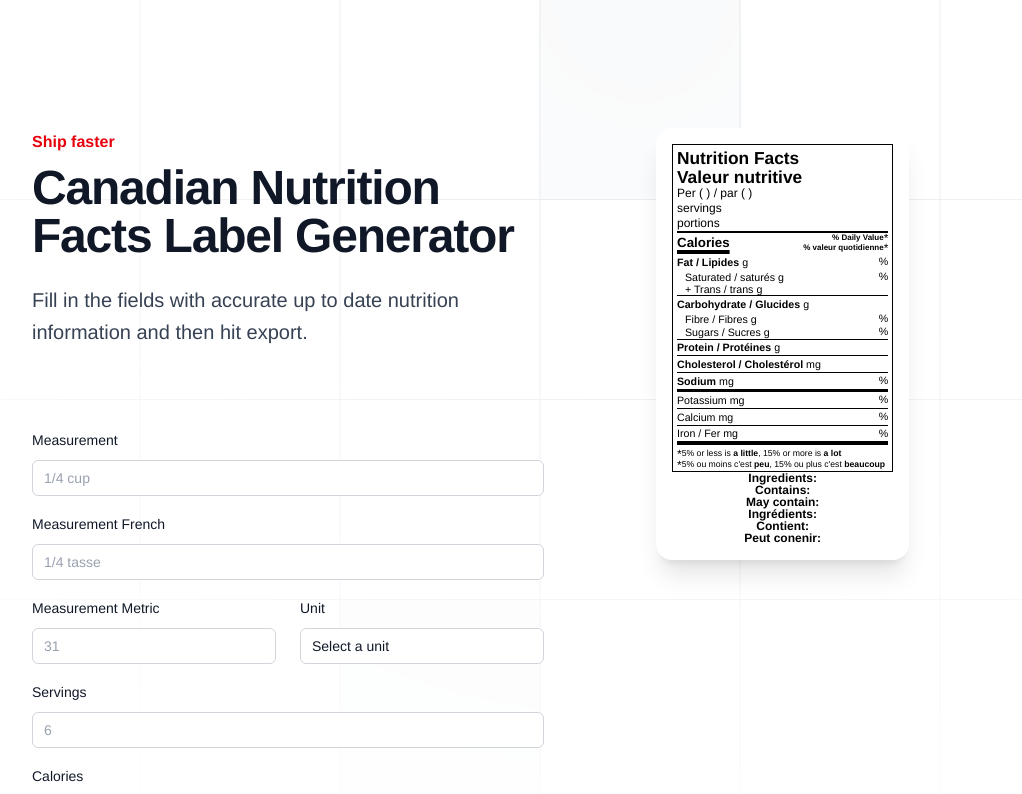
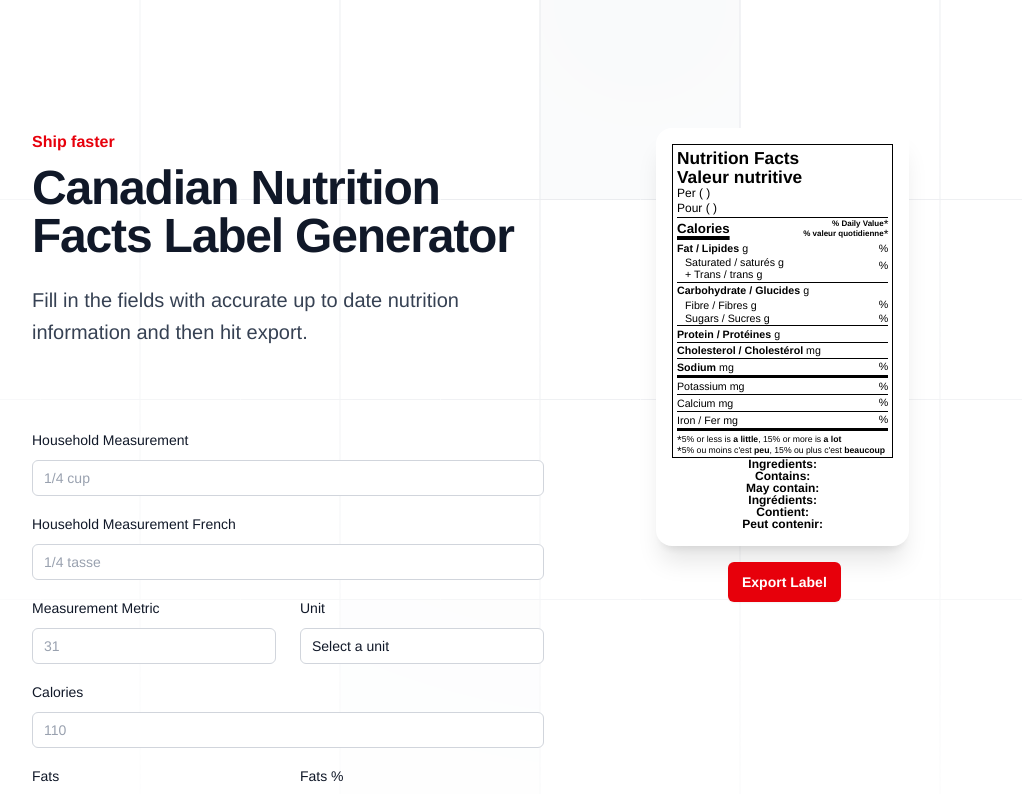
Before and after one commit to IsaiahPaget/freenutritionlabels, a Vue app: page / in a window 1280 px wide. Shown: the top 794 px of the page, without its empty margins (0-1022 px from the left). Built offline with nearby package versions, Linux system fonts and the light colour scheme.

Commit message:
can export

```diff
--- a/package.json
+++ b/package.json
@@ -10,6 +10,7 @@
   },
   "dependencies": {
     "@tailwindcss/vite": "^4.1.6",
+    "html-to-image": "^1.11.13",
     "tailwindcss": "^4.1.6",
     "vue": "^3.5.13"
   },
--- a/src/App.vue
+++ b/src/App.vue
@@ -1,11 +1,12 @@
 <script setup lang="ts">
 import { ref } from 'vue'
+import * as htmlToImage from 'html-to-image';
 
 const measurement = ref("")
 const measurement_fr = ref("")
 const measurement_metric = ref("")
 const measurement_unit = ref("")
-const servings = ref("")
+// const servings = ref("")
 
 const calories = ref("")
 const fats = ref("")
@@ -44,6 +45,17 @@ const may_contain = ref("")
 const may_contain_fr = ref("")
 const contains = ref("")
 const contains_fr = ref("")
+
+const onDownload = async () => {
+	htmlToImage.toJpeg(document.getElementById('nutritionlabel'), { quality: 0.95 })
+		.then(function (dataUrl) {
+			var link = document.createElement('a');
+			link.download = 'nutritionlabel.jpeg';
+			link.href = dataUrl;
+			link.click();
+		});
+}
+
 </script>
 
 <template>
@@ -82,16 +94,15 @@ const contains_fr = ref("")
 			</div>
 			<div
 				class="-mt-12 -ml-12 p-12 lg:sticky lg:top-4 lg:col-start-2 lg:row-span-2 lg:row-start-1 lg:overflow-hidden">
-				<div class="w-[190pt] p-4 shadow-xl rounded-2xl bg-white">
+				<div id="nutritionlabel" class="w-[190pt] p-4 shadow-xl rounded-2xl bg-white">
 					<div class="border-[0.5pt] p-[3pt] leading-[10pt] text-[8pt]">
 						<h2 class="font-black text-[13pt] leading-[14pt]">Nutrition Facts</h2>
 						<h2 class="font-black text-[13pt] leading-[14pt]">Valeur nutritive</h2>
 						<p class="text-[9pt] leading-[11pt]">Per {{ measurement }} ({{ measurement_metric }} {{
-							measurement_unit }}) / par {{ measurement_fr }} ({{ measurement_metric }} {{
 							measurement_unit }})</p>
-						<p class="text-[9pt] leading-[11pt]">{{ servings }} servings</p>
-						<p class="text-[9pt] leading-[11pt]">{{ servings }} portions</p>
-						<hr class="h-[1pt] bg-black border-0 mt-[1px]" />
+						<p class="text-[9pt] leading-[11pt]">Pour {{ measurement_fr }} ({{ measurement_metric }} {{
+							measurement_unit }})</p>
+						<hr class="h-[1pt] bg-black border-0 my-[1px]" />
 						<div class="flex justify-between">
 							<h3
 								class="font-black underline underline-offset-3 mb-[2px] [text-decoration-thickness:3pt] text-[10pt] leading-[14.5pt]">
@@ -109,40 +120,40 @@ const contains_fr = ref("")
 									g</span></p>
 							<p class="">{{ fats_percent }} %</p>
 						</div>
-						<div class="flex justify-between items-center">
-							<p class="leading-[9pt] [text-indent:6pt]">Saturated / saturés <span
-									class="font-normal">{{ saturated }} g</span></p>
-							<p class="">{{ saturated_percent }} %</p>
+						<div class="flex justify-between items-center relative">
+							<p class="leading-[9pt] [text-indent:6pt]">Saturated / saturés <span class="font-normal">{{
+								saturated }} g</span></p>
+							<p class="absolute right-0 -bottom-1">{{ saturated_percent }} %</p>
 						</div>
 						<div class="flex justify-between items-center">
-							<p class="leading-[9pt] [text-indent:6pt]">+ Trans / trans <span
-									class="font-normal">{{ trans }} g</span></p>
+							<p class="leading-[9pt] [text-indent:6pt]">+ Trans / trans <span class="font-normal">{{
+								trans }} g</span></p>
 						</div>
-						<hr class="h-[0.5pt] bg-black border-0" />
+						<hr class="h-[0.5pt] bg-black border-0 mt-[1pt]" />
 						<div class="flex justify-between ">
-							<p class="font-black leading-[12pt]">Carbohydrate / Glucides <span
-									class="font-normal">{{ carbs }} g</span></p>
+							<p class="font-black leading-[12pt]">Carbohydrate / Glucides <span class="font-normal">{{
+								carbs }} g</span></p>
 						</div>
 						<div class="flex justify-between items-center">
-							<p class="leading-[9pt] [text-indent:6pt]">Fibre / Fibres <span
-									class="font-normal">{{ fibre }} g</span></p>
+							<p class="leading-[9pt] [text-indent:6pt]">Fibre / Fibres <span class="font-normal">{{ fibre
+							}} g</span></p>
 							<p class="">{{ fibre_percent }} %</p>
 						</div>
 						<div class="flex justify-between items-center">
-							<p class="leading-[9pt] [text-indent:6pt]">Sugars / Sucres <span
-									class="font-normal">{{ sugar }} g</span></p>
+							<p class="leading-[9pt] [text-indent:6pt]">Sugars / Sucres <span class="font-normal">{{
+								sugar }} g</span></p>
 							<p class="">{{ sugar_percent }} %</p>
 						</div>
 						<hr class="h-[0.5pt] bg-black border-0" />
 						<div class="flex justify-between ">
-							<p class="font-black leading-[12pt]">Protein / Protéines <span
-									class="font-normal">{{ protein }}
+							<p class="font-black leading-[12pt]">Protein / Protéines <span class="font-normal">{{
+								protein }}
 									g</span></p>
 						</div>
 						<hr class="h-[0.5pt] bg-black border-0" />
 						<div class="flex justify-between ">
-							<p class="font-black leading-[12pt]">Cholesterol / Cholestérol <span
-									class="font-normal">{{ cholesterol }} mg</span></p>
+							<p class="font-black leading-[12pt]">Cholesterol / Cholestérol <span class="font-normal">{{
+								cholesterol }} mg</span></p>
 						</div>
 						<hr class="h-[0.5pt] bg-black border-0" />
 						<div class="flex justify-between items-center">
@@ -159,7 +170,7 @@ const contains_fr = ref("")
 						<hr class="h-[0.5pt] bg-black border-0" />
 						<div class="flex justify-between items-center">
 							<p class="leading-[12pt]">Calcium <span class="font-normal">{{ calcium }} mg</span></p>
-							<p class="">{{ calcium_percent}} %</p>
+							<p class="">{{ calcium_percent }} %</p>
 						</div>
 						<hr class="h-[0.5pt] bg-black border-0" />
 						<div class="flex justify-between items-center">
@@ -205,11 +216,14 @@ const contains_fr = ref("")
 							{{ contains_fr }}
 						</p>
 						<p>
-							<strong>Peut conenir: </strong>
+							<strong>Peut contenir: </strong>
 							{{ may_contain_fr }}
 						</p>
 					</div>
 				</div>
+				<button @click="onDownload"
+					class="rounded-md ml-18 mt-4 bg-red-600 px-3.5 py-2.5 text-sm font-semibold text-white shadow-xs hover:bg-red-500 focus-visible:outline-2 focus-visible:outline-offset-2 focus-visible:outline-red-600">Export
+					Label</button>
 
 			</div>
 			<div
@@ -219,8 +233,8 @@ const contains_fr = ref("")
 						<div class="mt-10 grid grid-cols-1 gap-x-6 gap-y-4 sm:grid-cols-6">
 
 							<div class="col-span-full">
-								<label for="measurement"
-									class="block text-sm/6 font-medium text-gray-900">Measurement</label>
+								<label for="measurement" class="block text-sm/6 font-medium text-gray-900">Household
+									Measurement</label>
 								<div class="mt-2">
 									<input v-model="measurement" name="measurement" id="measurement" rows="3"
 										placeholder="1/4 cup"
@@ -228,8 +242,8 @@ const contains_fr = ref("")
 								</div>
 							</div>
 							<div class="col-span-full">
-								<label for="measurement_fr"
-									class="block text-sm/6 font-medium text-gray-900">Measurement
+								<label for="measurement_fr" class="block text-sm/6 font-medium text-gray-900">Household
+									Measurement
 									French</label>
 								<div class="mt-2">
 									<input v-model="measurement_fr" name="measurement_fr" id="measurement_fr" rows="3"
@@ -259,13 +273,13 @@ const contains_fr = ref("")
 								</div>
 							</div>
 
-							<div class="col-span-full">
-								<label for="servings" class="block text-sm/6 font-medium text-gray-900">Servings</label>
-								<div class="mt-2">
-									<input v-model="servings" name="servings" id="servings" rows="3" placeholder="6"
-										class="block w-full rounded-md bg-white px-3 py-1.5 text-base text-gray-900 outline-1 -outline-offset-1 outline-gray-300 placeholder:text-gray-400 focus:outline-2 focus:-outline-offset-2 focus:outline-indigo-600 sm:text-sm/6" />
-								</div>
-							</div>
+							<!-- <div class="col-span-full"> -->
+							<!-- 	<label for="servings" class="block text-sm/6 font-medium text-gray-900">Servings</label> -->
+							<!-- 	<div class="mt-2"> -->
+							<!-- 		<input v-model="servings" name="servings" id="servings" rows="3" placeholder="6" -->
+							<!-- 			class="block w-full rounded-md bg-white px-3 py-1.5 text-base text-gray-900 outline-1 -outline-offset-1 outline-gray-300 placeholder:text-gray-400 focus:outline-2 focus:-outline-offset-2 focus:outline-indigo-600 sm:text-sm/6" /> -->
+							<!-- 	</div> -->
+							<!-- </div> -->
 							<div class="col-span-full">
 								<label for="calories" class="block text-sm/6 font-medium text-gray-900">Calories</label>
 								<div class="mt-2">
@@ -356,13 +370,13 @@ const contains_fr = ref("")
 							<div class="col-span-full">
 								<label for="protein" class="block text-sm/6 font-medium text-gray-900">Protein</label>
 								<div class="mt-2">
-									<input v-model="protein" name="protein" id="protein" rows="3"
-										placeholder="8"
+									<input v-model="protein" name="protein" id="protein" rows="3" placeholder="8"
 										class="block w-full rounded-md bg-white px-3 py-1.5 text-base text-gray-900 outline-1 -outline-offset-1 outline-gray-300 placeholder:text-gray-400 focus:outline-2 focus:-outline-offset-2 focus:outline-indigo-600 sm:text-sm/6" />
 								</div>
 							</div>
 							<div class="col-span-full">
-								<label for="cholesterol" class="block text-sm/6 font-medium text-gray-900">Cholesterol</label>
+								<label for="cholesterol"
+									class="block text-sm/6 font-medium text-gray-900">Cholesterol</label>
 								<div class="mt-2">
 									<input v-model="cholesterol" name="cholesterol" id="cholesterol" rows="3"
 										placeholder="5"
@@ -386,18 +400,21 @@ const contains_fr = ref("")
 								</div>
 							</div>
 							<div class="sm:col-span-3">
-								<label for="potassium" class="block text-sm/6 font-medium text-gray-900">Potassium</label>
+								<label for="potassium"
+									class="block text-sm/6 font-medium text-gray-900">Potassium</label>
 								<div class="mt-2">
-									<input v-model="potassium" name="potassium" id="potassium" rows="3" placeholder="100"
+									<input v-model="potassium" name="potassium" id="potassium" rows="3"
+										placeholder="100"
 										class="block w-full rounded-md bg-white px-3 py-1.5 text-base text-gray-900 outline-1 -outline-offset-1 outline-gray-300 placeholder:text-gray-400 focus:outline-2 focus:-outline-offset-2 focus:outline-indigo-600 sm:text-sm/6" />
 								</div>
 							</div>
 							<div class="sm:col-span-3">
-								<label for="potassium_percent" class="block text-sm/6 font-medium text-gray-900">Potassium
+								<label for="potassium_percent"
+									class="block text-sm/6 font-medium text-gray-900">Potassium
 									%</label>
 								<div class="mt-2">
-									<input v-model="potassium_percent" name="potassium_percent" id="potassium_percent" rows="3"
-										placeholder="2"
+									<input v-model="potassium_percent" name="potassium_percent" id="potassium_percent"
+										rows="3" placeholder="2"
 										class="block w-full rounded-md bg-white px-3 py-1.5 text-base text-gray-900 outline-1 -outline-offset-1 outline-gray-300 placeholder:text-gray-400 focus:outline-2 focus:-outline-offset-2 focus:outline-indigo-600 sm:text-sm/6" />
 								</div>
 							</div>
@@ -412,8 +429,8 @@ const contains_fr = ref("")
 								<label for="calcium_percent" class="block text-sm/6 font-medium text-gray-900">Calcium
 									%</label>
 								<div class="mt-2">
-									<input v-model="calcium_percent" name="calcium_percent" id="calcium_percent" rows="3"
-										placeholder="10"
+									<input v-model="calcium_percent" name="calcium_percent" id="calcium_percent"
+										rows="3" placeholder="10"
 										class="block w-full rounded-md bg-white px-3 py-1.5 text-base text-gray-900 outline-1 -outline-offset-1 outline-gray-300 placeholder:text-gray-400 focus:outline-2 focus:-outline-offset-2 focus:outline-indigo-600 sm:text-sm/6" />
 								</div>
 							</div>
@@ -434,7 +451,8 @@ const contains_fr = ref("")
 								</div>
 							</div>
 							<div class="col-span-full">
-								<label for="ingredients" class="block text-sm/6 font-medium text-gray-900">Ingredients</label>
+								<label for="ingredients"
+									class="block text-sm/6 font-medium text-gray-900">Ingredients</label>
 								<div class="mt-2">
 									<textarea v-model="ingredients" name="ingredients" id="ingredients" rows="3"
 										placeholder="Whole grain wheat flour, Sugars, Whey Protein"
@@ -450,7 +468,8 @@ const contains_fr = ref("")
 								</div>
 							</div>
 							<div class="col-span-full">
-								<label for="may_contain" class="block text-sm/6 font-medium text-gray-900">May Contain</label>
+								<label for="may_contain" class="block text-sm/6 font-medium text-gray-900">May
+									Contain</label>
 								<div class="mt-2">
 									<textarea v-model="may_contain" name="contains" id="contains" rows="3"
 										placeholder="Egg, Tree nuts"
@@ -458,15 +477,17 @@ const contains_fr = ref("")
 								</div>
 							</div>
 							<div class="col-span-full">
-								<label for="ingredients_fr" class="block text-sm/6 font-medium text-gray-900">Ingredients French</label>
+								<label for="ingredients_fr"
+									class="block text-sm/6 font-medium text-gray-900">Ingredients French</label>
 								<div class="mt-2">
-									<textarea v-model="ingredients_fr" name="ingredients_fr" id="ingredients_fr" rows="3"
-										placeholder="wheat flour, sugar, eggs"
+									<textarea v-model="ingredients_fr" name="ingredients_fr" id="ingredients_fr"
+										rows="3" placeholder="wheat flour, sugar, eggs"
 										class="block w-full rounded-md bg-white px-3 py-1.5 text-base text-gray-900 outline-1 -outline-offset-1 outline-gray-300 placeholder:text-gray-400 focus:outline-2 focus:-outline-offset-2 focus:outline-indigo-600 sm:text-sm/6" />
 								</div>
 							</div>
 							<div class="col-span-full">
-								<label for="contains_fr" class="block text-sm/6 font-medium text-gray-900">Contains French</label>
+								<label for="contains_fr" class="block text-sm/6 font-medium text-gray-900">Contains
+									French</label>
 								<div class="mt-2">
 									<textarea v-model="contains_fr" name="contains_fr" id="contains_fr" rows="3"
 										placeholder="wheat flour, sugar, eggs"
@@ -474,10 +495,11 @@ const contains_fr = ref("")
 								</div>
 							</div>
 							<div class="col-span-full">
-								<label for="may_contain_fr" class="block text-sm/6 font-medium text-gray-900">May Contain French</label>
+								<label for="may_contain_fr" class="block text-sm/6 font-medium text-gray-900">May
+									Contain French</label>
 								<div class="mt-2">
-									<textarea v-model="may_contain_fr" name="may_contain_fr" id="may_contain_fr" rows="3"
-										placeholder="wheat flour, sugar, eggs"
+									<textarea v-model="may_contain_fr" name="may_contain_fr" id="may_contain_fr"
+										rows="3" placeholder="wheat flour, sugar, eggs"
 										class="block w-full rounded-md bg-white px-3 py-1.5 text-base text-gray-900 outline-1 -outline-offset-1 outline-gray-300 placeholder:text-gray-400 focus:outline-2 focus:-outline-offset-2 focus:outline-indigo-600 sm:text-sm/6" />
 								</div>
 							</div>
```
Also changed, not shown: 1 other file (tests, documents, lock files or other folders).
